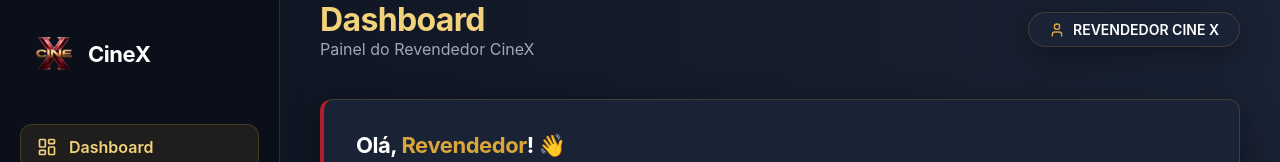
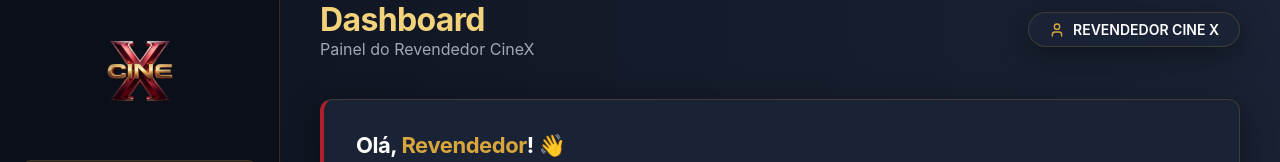
Before and after one commit to BhendonWesley/CineX_Player, a Next.js app in the folder web-panel/: page / in a window 1280 px wide. Shown: the top 162 px of the page. Built offline with nearby package versions, Linux system fonts and the light colour scheme; no server answers.

Commit message:
fix: sidebar logo only, bigger and centered

```diff
--- a/web-panel/src/components/Sidebar.js
+++ b/web-panel/src/components/Sidebar.js
@@ -32,9 +32,8 @@ export default function Sidebar() {
             left: 0,
             top: 0
         }}>
-            <div style={{ display: 'flex', alignItems: 'center', gap: '12px', marginBottom: '48px', padding: '0 12px' }}>
-                <Image src="/logo_cinex.png" alt="CineX" width={44} height={44} style={{ objectFit: 'contain' }} />
-                <h2 style={{ fontSize: '22px', fontWeight: '700', color: '#FFFFFF' }}>CineX</h2>
+            <div style={{ display: 'flex', justifyContent: 'center', marginBottom: '48px', padding: '0 12px' }}>
+                <Image src="/logo_cinex.png" alt="CineX" width={80} height={80} style={{ objectFit: 'contain' }} />
             </div>
 
             <nav style={{ flex: 1, display: 'flex', flexDirection: 'column', gap: '8px' }}>
```
